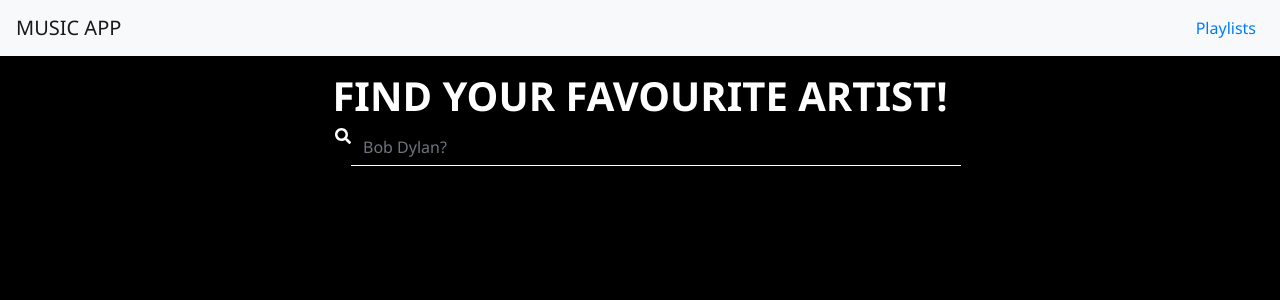
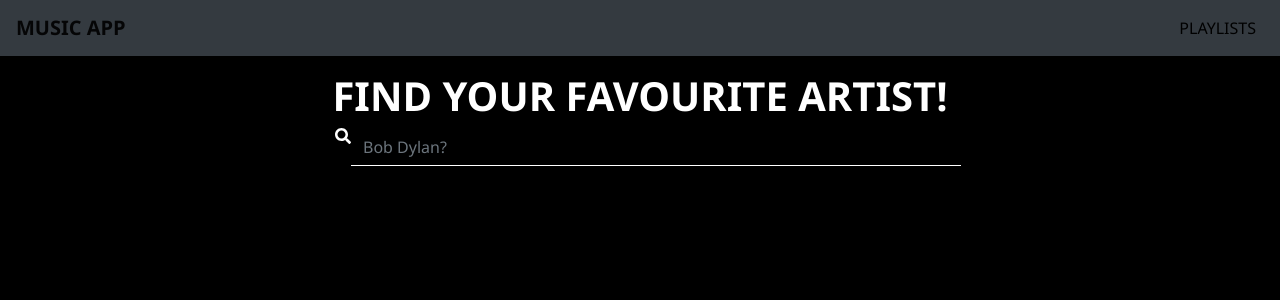
Before and after one commit to SophieMaryam/rockstar-music-player, a Vue app: page / in a window 1280 px wide. Shown: the top 300 px of the page. Built offline with nearby package versions, Linux system fonts and the light colour scheme.

Commit message:
Update element classes

```diff
--- a/src/components/Navbar.vue
+++ b/src/components/Navbar.vue
@@ -1,7 +1,7 @@
 <template>
-  <nav class="navbar navbar-expand-lg navbar-light bg-light background-color">
+  <nav class="navbar navbar-expand-lg navbar-light bg-dark background-color">
     <div>
-      <router-link class="navbar-brand text-color-white text-uppercase" to="/">Music App</router-link >
+      <router-link class="navbar-brand text-uppercase font-weight-bold" to="/">Music App</router-link >
     </div>
     <button class="navbar-toggler custom-toggler"
       type="button"
@@ -15,7 +15,7 @@
     <div class="collapse navbar-collapse" id="navbarToggle">
       <ul class="navbar-nav ml-auto smooth-scroll">
         <li class="ml-3 nav-link">
-            <router-link class="text-color" to="/playlists">Playlists</router-link>
+            <router-link class="text-color-black text-uppercase" to="/playlists">Playlists</router-link>
         </li>
       </ul>
     </div>
```
